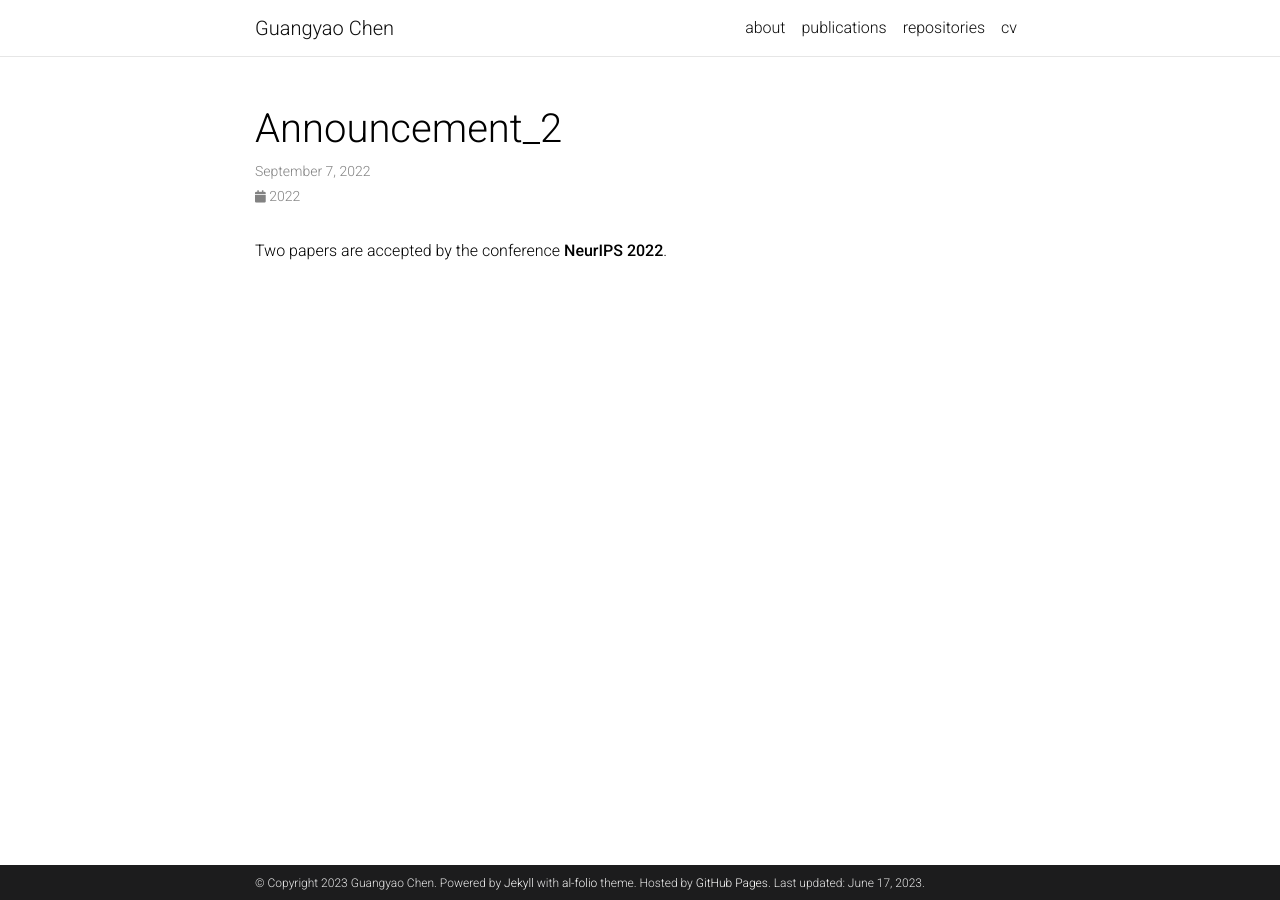
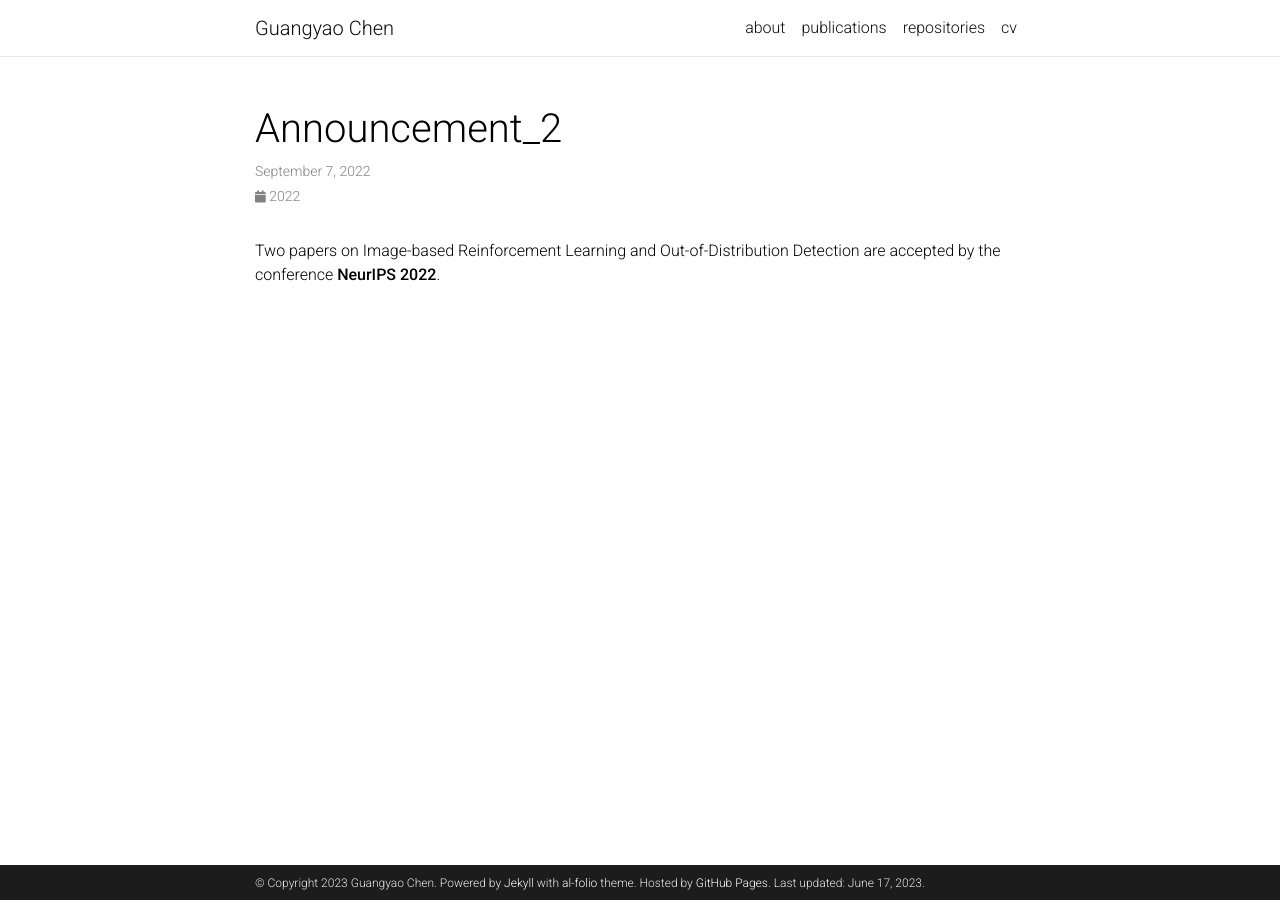
Before and after one commit to iCGY96/iCGY96.github.io, a Jekyll site: the page built from _news/announcement_2.md, in a window 1280 px wide. Built offline with Jekyll 4.4.1, drawn with Linux system fonts in a browser that asks for light colours; comment, search, counter and statistics services are not loaded; a style sheet for code colours, icons or effects is not loaded.

Commit message:
Update announcement_2.md

```diff
--- a/_news/announcement_2.md
+++ b/_news/announcement_2.md
@@ -6,4 +6,4 @@ inline: true
 related_posts: false
 ---
 
-Two papers are accepted by the conference **NeurIPS 2022**.
+Two papers on Image-based Reinforcement Learning and Out-of-Distribution Detection are accepted by the conference **NeurIPS 2022**.
```
